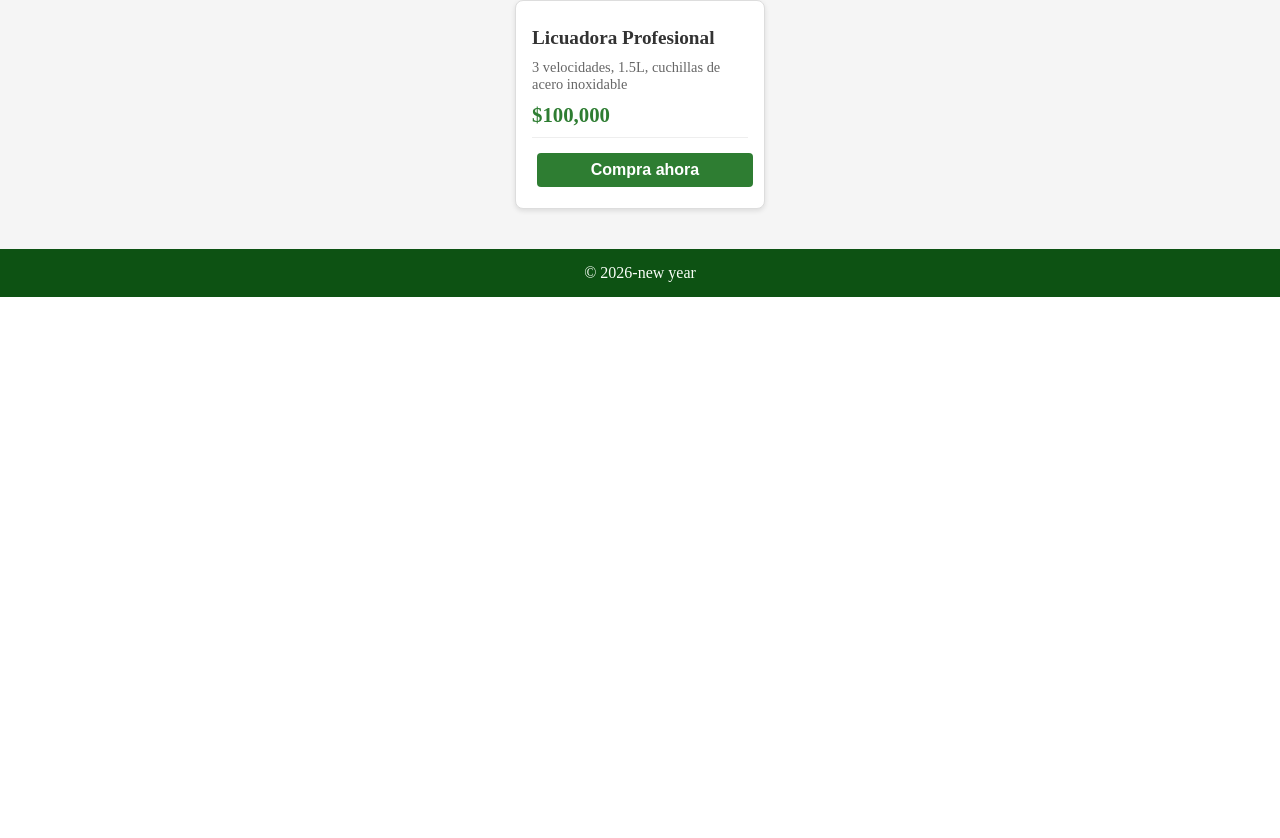
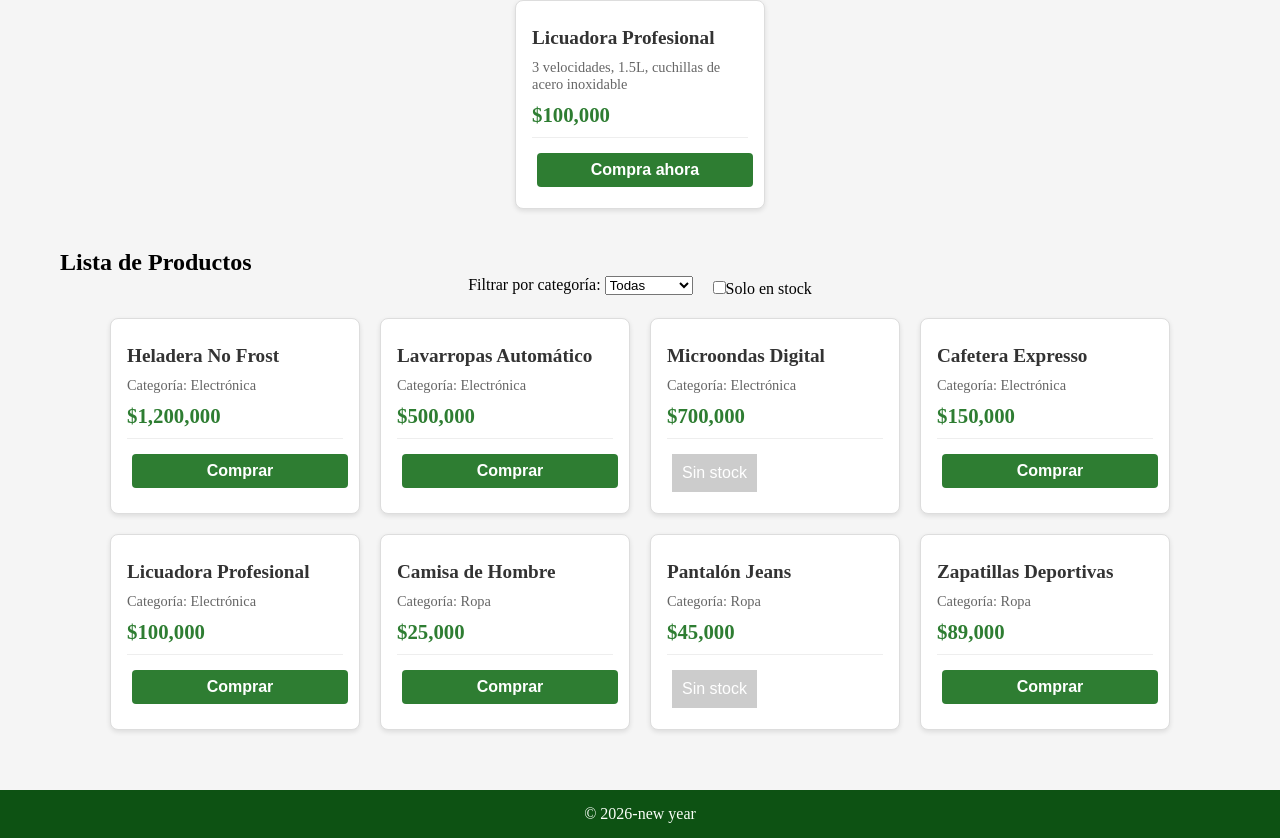
Before and after one commit to Antonella-Tintilay/React.js, a React (Vite) app in the folder tp6-react/: page / in a window 1280 px wide. Shown: the part 1009-1847 px from the top of the page. Before the commit the page ends 1306 px from the top, so only its background shows below. Built offline with nearby package versions, Linux system fonts and the light colour scheme.

Commit message:
Incormporación de lista de productos

```diff
--- a/tp6-react/src/App.css
+++ b/tp6-react/src/App.css
@@ -142,6 +142,31 @@ button:disabled {
 }
 
 
+.product-list-container {
+  padding: 20px;
+}
+.filtros {
+  display: flex;
+  justify-content: center;
+  gap: 20px;
+  margin-bottom: 20px;
+}
+.productos-grid {
+  display: flex;
+  flex-wrap: wrap;
+  justify-content: center;
+  gap: 20px;
+}
+.btn-agotado {
+  background-color: #ccc;
+  cursor: not-allowed;
+}
+.sin-productos {
+  text-align: center;
+  color: #999;
+}
+
+
 footer {
   background-color: #0d5213;
   color: rgb(250, 255, 249);
--- a/tp6-react/src/App.jsx
+++ b/tp6-react/src/App.jsx
@@ -5,6 +5,7 @@ import Header from './components/Header.jsx'
 import Contador from './components/Contador.jsx'
 import './App.css'
 import ContactForm from './components/ContactForm.jsx'
+import ProductList from './components/ProductList.jsx'
 
 function App() {
   return (
@@ -46,6 +47,7 @@ function App() {
           imagen=""
           precio={100000}>
           <button className="btn-comprar">Compra ahora</button></Card>
+      <ProductList/>
 
       </div>
       <Footer />
--- /dev/null
+++ b/tp6-react/src/components/ProductList.jsx
@@ -0,0 +1,81 @@
+import { useState } from 'react';
+import Card from './Card.jsx';
+
+const productos = [
+  { id: 1, nombre: "Heladera No Frost", precio: 1200000, categoria: "Electrónica", enStock: true },
+  { id: 2, nombre: "Lavarropas Automático", precio: 500000, categoria: "Electrónica", enStock: true },
+  { id: 3, nombre: "Microondas Digital", precio: 700000, categoria: "Electrónica", enStock: false },
+  { id: 4, nombre: "Cafetera Expresso", precio: 150000, categoria: "Electrónica", enStock: true },
+  { id: 5, nombre: "Licuadora Profesional", precio: 100000, categoria: "Electrónica", enStock: true },
+  { id: 6, nombre: "Camisa de Hombre", precio: 25000, categoria: "Ropa", enStock: true },
+  { id: 7, nombre: "Pantalón Jeans", precio: 45000, categoria: "Ropa", enStock: false },
+  { id: 8, nombre: "Zapatillas Deportivas", precio: 89000, categoria: "Ropa", enStock: true }
+];
+
+function ProductList() {
+  const [categoria, setCategoria] = useState('Todas');
+  const [soloStock, setSoloStock] = useState(false);
+
+  const productosFiltrados = productos.filter(producto => {
+
+    if (categoria !== 'Todas' && producto.categoria !== categoria) {
+      return false;
+    }
+
+    if (soloStock && !producto.enStock) {
+      return false;
+    }
+    return true;
+  });
+
+  const categorias = ['Todas', ...new Set(productos.map(p => p.categoria))];
+
+  return (
+    <div className="product-list-container">
+      <h2>Lista de Productos</h2>
+      <div className="filtros">
+        <div className="filtro-categoria">
+          <label>Filtrar por categoría: </label>
+          <select value={categoria} onChange={(e) => setCategoria(e.target.value)}>
+            {categorias.map(cat => (
+              <option key={cat} value={cat}>{cat}</option>
+            ))}
+          </select>
+        </div>
+
+        <div className="filtro-stock">
+          <label>
+            <input
+              type="checkbox"
+              checked={soloStock}
+              onChange={(e) => setSoloStock(e.target.checked)}
+            />
+            Solo en stock
+          </label>
+        </div>
+      </div>
+      <div className="productos-grid">
+        {productosFiltrados.length > 0 ? (
+          productosFiltrados.map(producto => (
+            <Card
+              key={producto.id}
+              titulo={producto.nombre}
+              descripcion={`Categoría: ${producto.categoria}`}
+              precio={producto.precio}
+            >
+              {producto.enStock ? (
+                <button className="btn-comprar">Comprar</button>
+              ) : (
+                <button className="btn-agotado" disabled>Sin stock</button>
+              )}
+            </Card>
+          ))
+        ) : (
+          <p className="sin-productos">No hay productos con los filtros seleccionados</p>
+        )}
+      </div>
+    </div>
+  );
+}
+
+export default ProductList;
```
